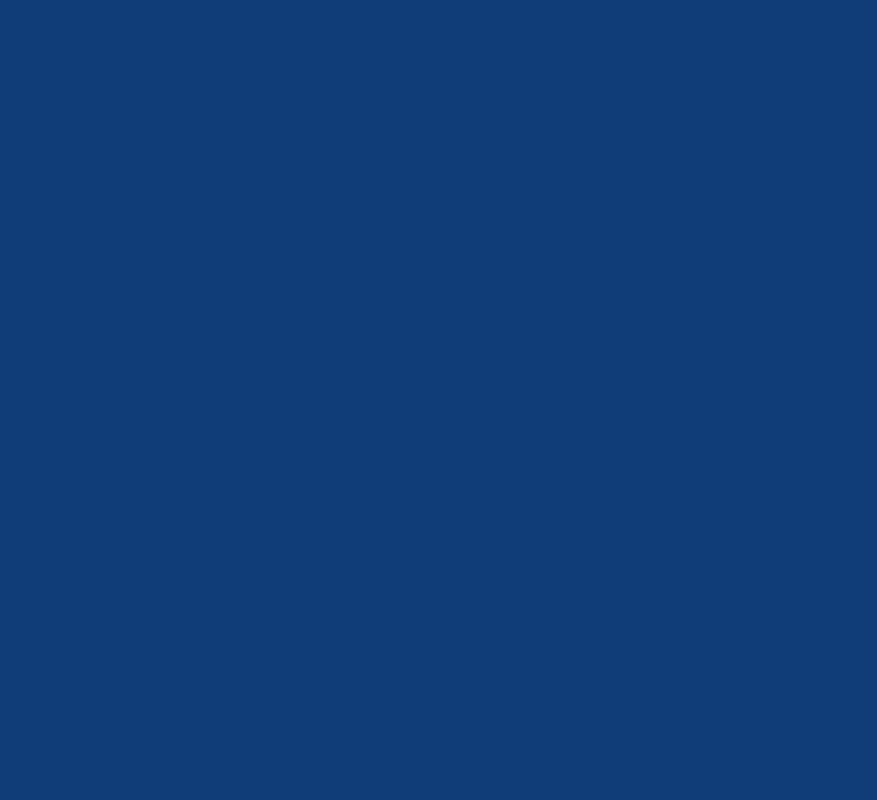
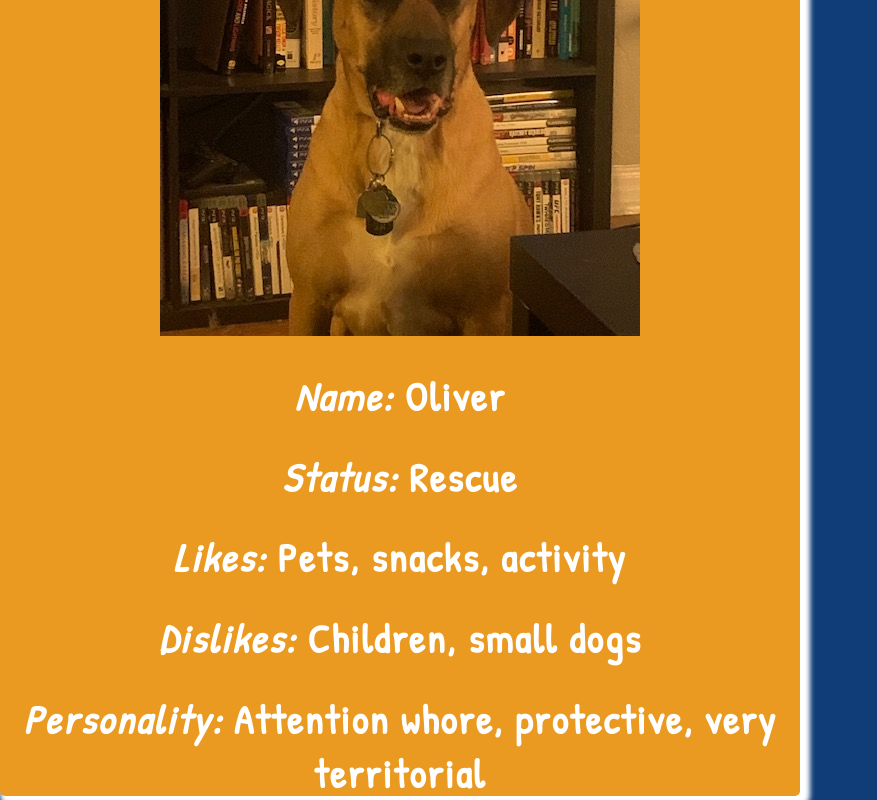
Before and after one commit to NekoCarreraDesigns/paw-pals, a React (Create React App) app in the folder paw-pals/: page / in a window 1280 px wide. Shown: the part 1141-1941 px from the top of the page, without its empty margins (0-877 px from the left). Before the commit the page ends 837 px from the top, so only its background shows below. Built offline with nearby package versions, Linux system fonts and the light colour scheme.

Commit message:
created dog card, styled dog card

```diff
--- a/paw-pals/src/App.js
+++ b/paw-pals/src/App.js
@@ -1,12 +1,14 @@
 import Header from "./components/Header/index";
 import "./App.css";
 import Navbar from "./components/Navbar/index";
+import Card from "./components/Card/index";
 
 function App() {
   return (
     <div className='App'>
       <Navbar></Navbar>
       <Header></Header>
+      <Card></Card>
     </div>
   );
 }
--- a/paw-pals/src/components/Card/index.js
+++ b/paw-pals/src/components/Card/index.js
@@ -0,0 +1,29 @@
+import React from "react";
+import "./style.css";
+
+function Card() {
+  return (
+    <div className='user-card'>
+      <div className='inner-user-card'>
+        <img alt='dog' src='IMG_1118.jpg'></img>
+        <h1>
+          <em>Name: </em> Oliver
+        </h1>
+        <h1>
+          <em>Status: </em> Rescue
+        </h1>
+        <h1>
+          <em>Likes: </em> Pets, snacks, activity
+        </h1>
+        <h1>
+          <em>Dislikes: </em> Children, small dogs
+        </h1>
+        <h1>
+          <em>Personality: </em> Attention whore, protective, very territorial
+        </h1>
+      </div>
+    </div>
+  );
+}
+
+export default Card;
--- a/paw-pals/src/components/Card/style.css
+++ b/paw-pals/src/components/Card/style.css
@@ -0,0 +1,14 @@
+.inner-user-card {
+  font-family: "Patrick Hand", cursive;
+  font-size: 20px;
+  font-weight: 200;
+  letter-spacing: 2px;
+}
+
+.user-card {
+  border-radius: 5px;
+  box-shadow: 5px 5px 5px 5px;
+  width: 800px;
+  height: 1100px;
+  background-color: rgb(235, 154, 33);
+}
```
Also changed, not shown: paw-pals/public/IMG_1118.jpg (added).
